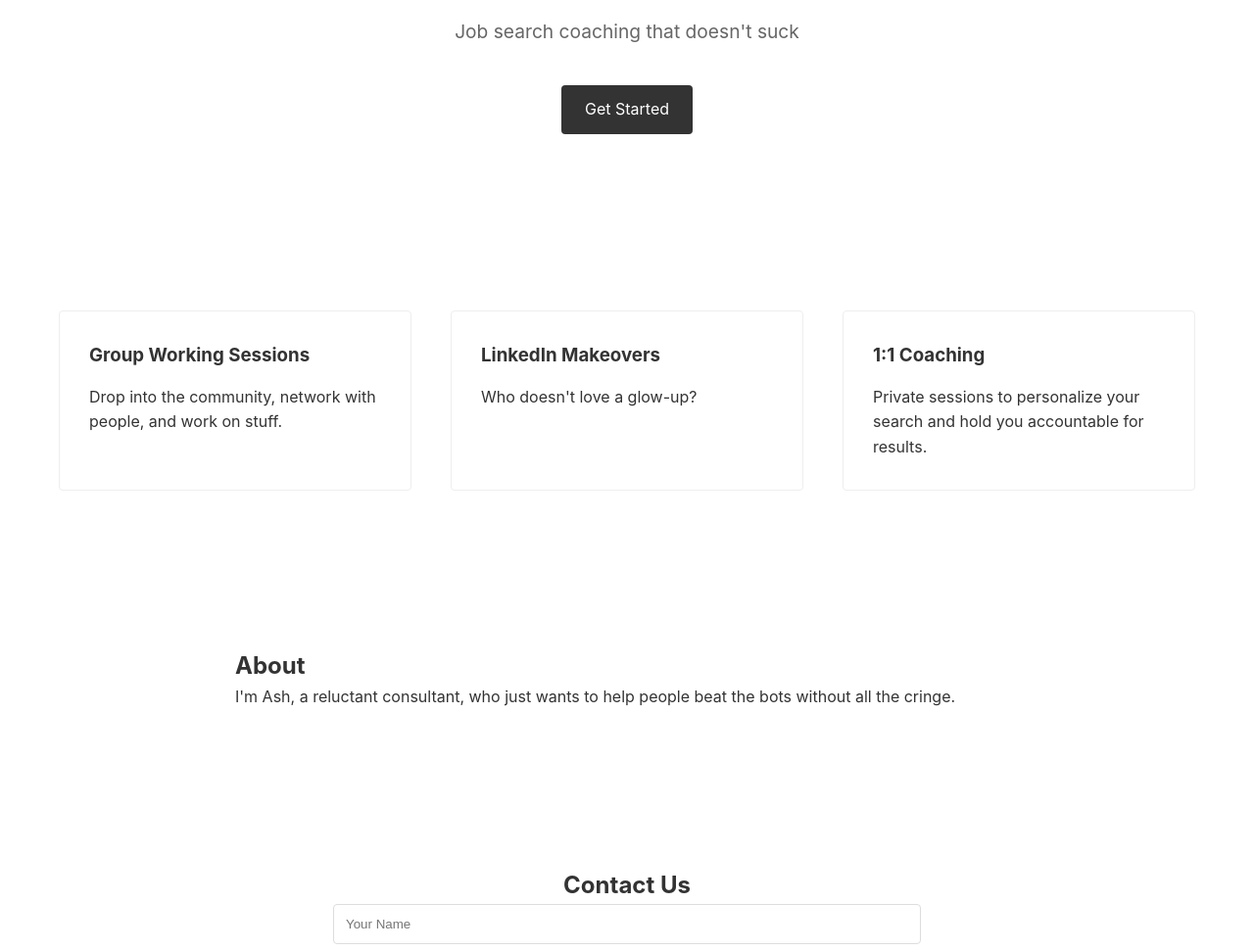
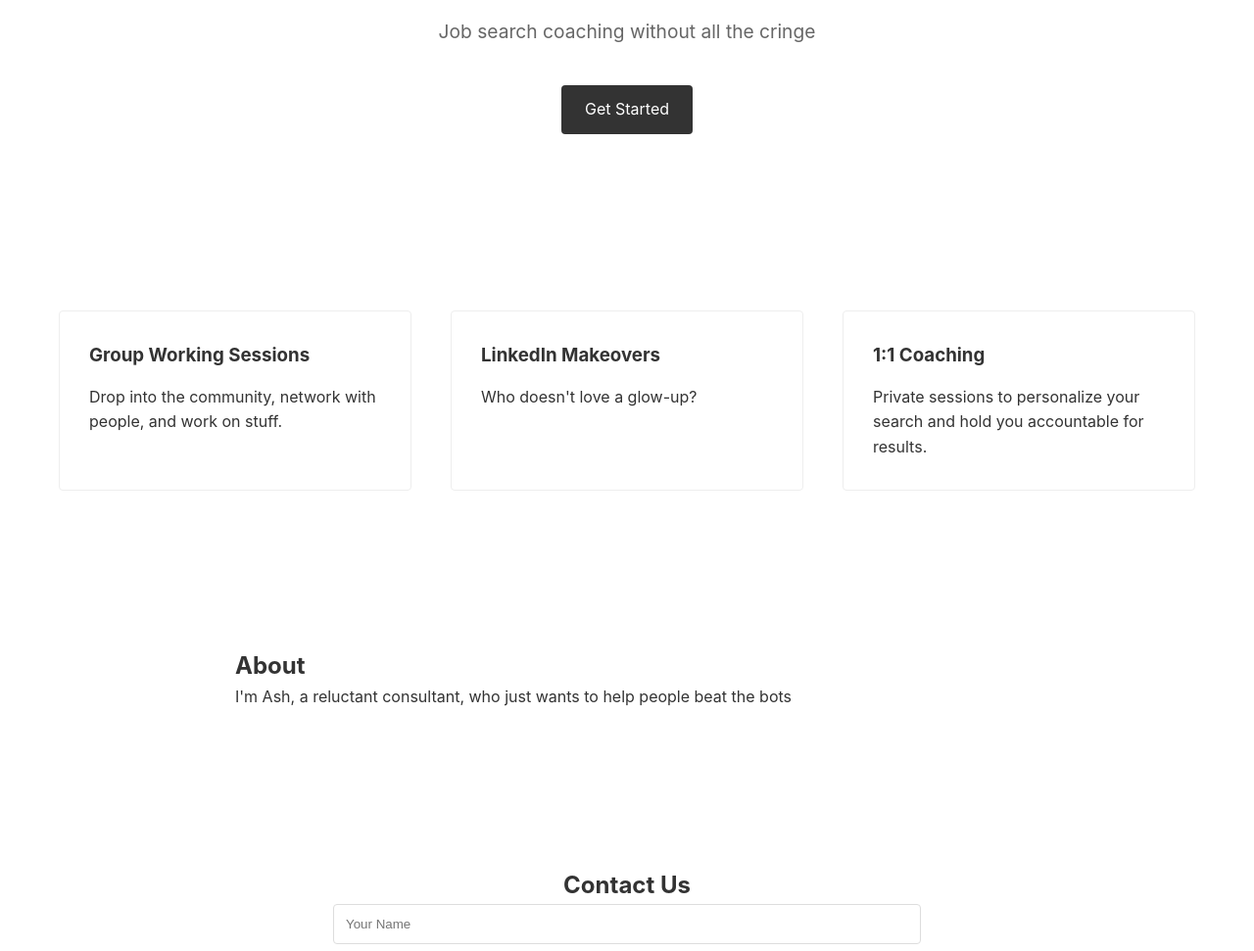
Before and after one commit to jdmsquash/whosash, a plain HTML site: page index.html in a window 1280 px wide. Shown: the part 234-1205 px from the top of the page at 98% size. Drawn offline with Linux system fonts and the light colour scheme.

Commit message:
Update index.html

```diff
--- a/index.html
+++ b/index.html
@@ -157,7 +157,7 @@
 
     <section id="home" class="hero">
         <h1>Shiro Services</h1>
-        <p class="subtitle">Job search coaching that doesn't suck</p>
+        <p class="subtitle">Job search coaching without all the cringe</p>
         <a href="#contact" class="cta-button">Get Started</a>
     </section>
 
@@ -178,7 +178,7 @@
 
     <section id="about" class="about">
         <h2>About</h2>
-        <p>I'm Ash, a reluctant consultant, who just wants to help people beat the bots without all the cringe.</p>
+        <p>I'm Ash, a reluctant consultant, who just wants to help people beat the bots</p>
     </section>
 
     <section id="contact" class="contact">
```
